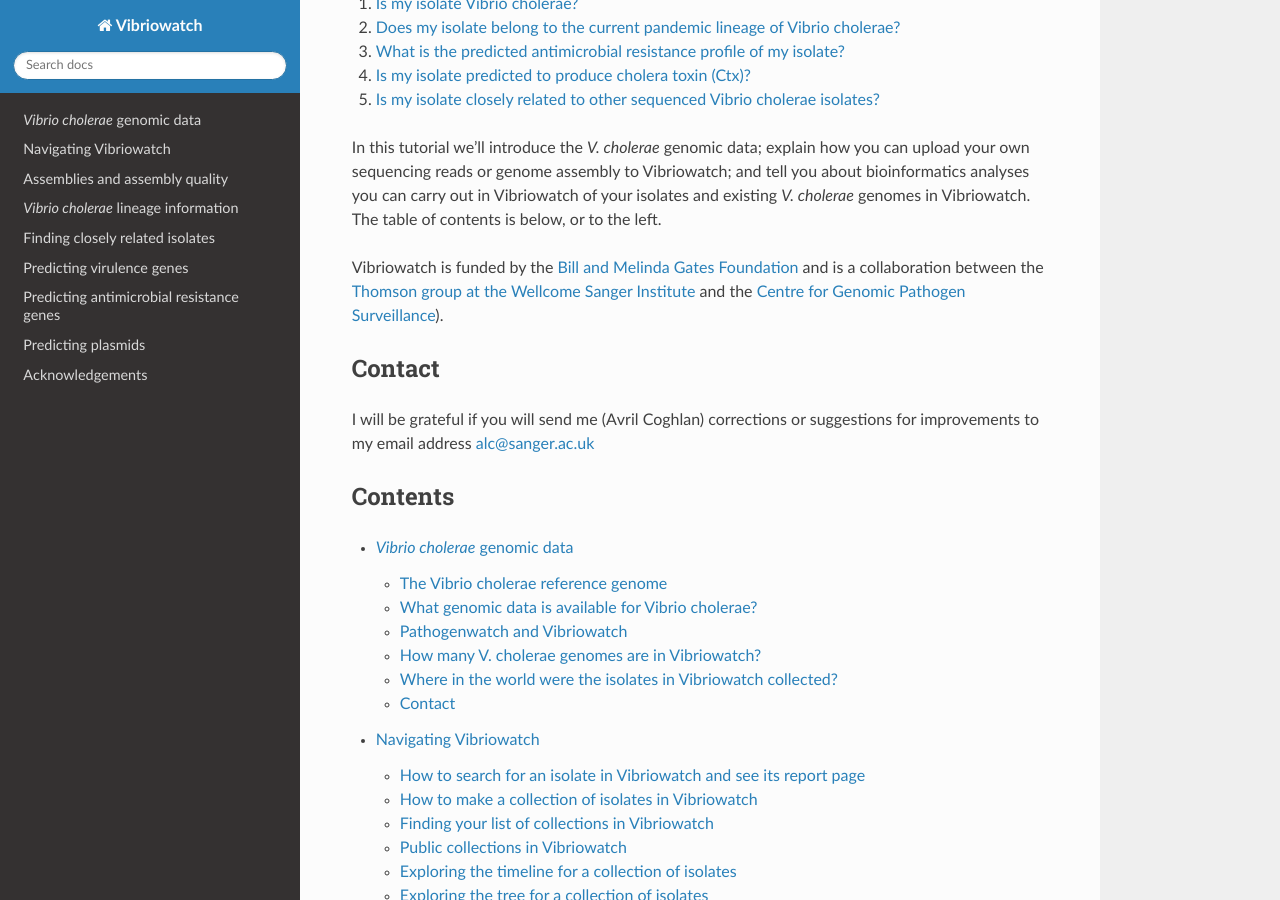
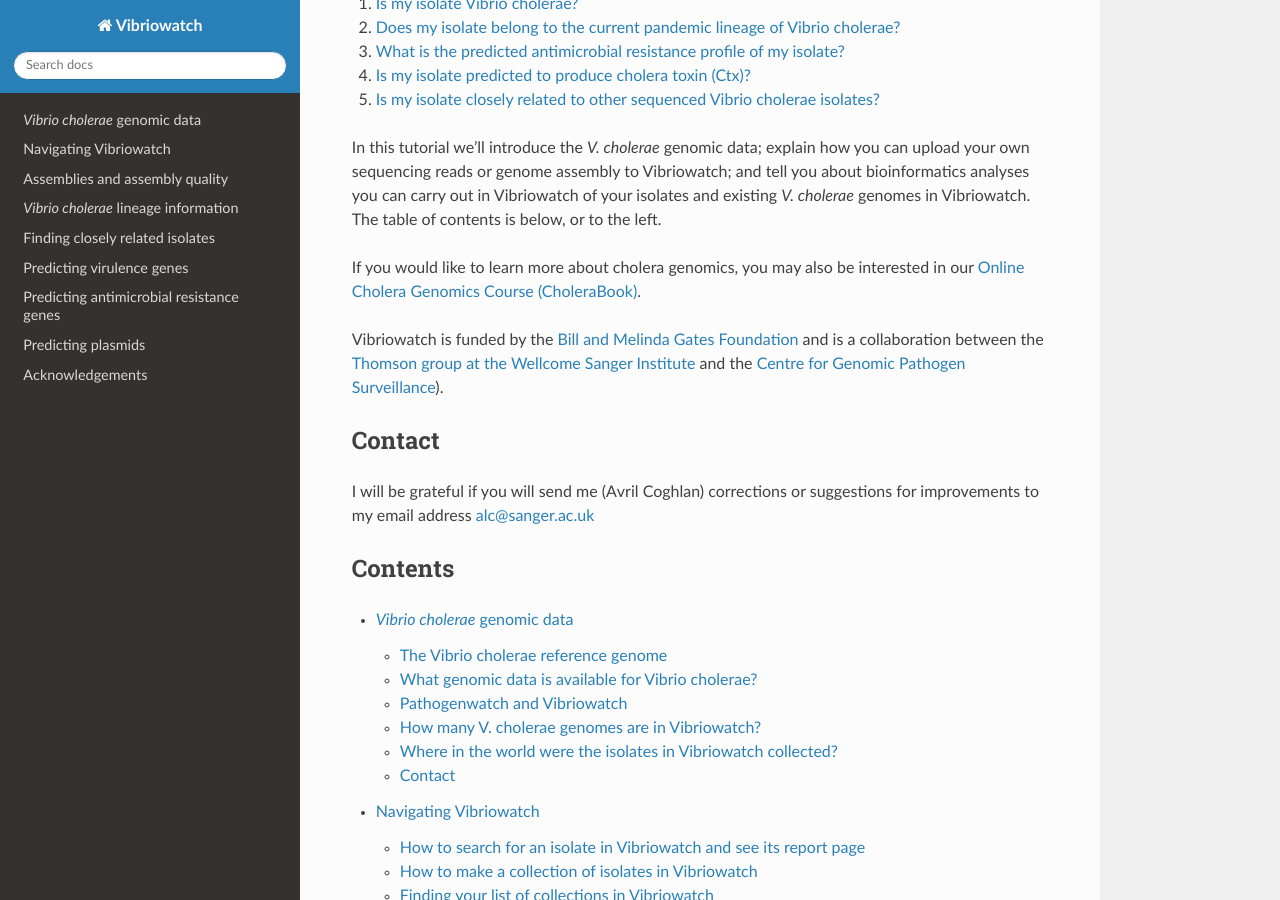
Before and after one commit to avrilcoghlan/vibriowatch, a Sphinx documentation site: the page built from docs/source/index.rst, in a window 1280 px wide and 900 px high, scrolled down 432 px. Built offline with Sphinx 7.4.7 and the Read the Docs theme 3.1.0, drawn with Linux system fonts in a browser that asks for light colours.

Commit message:
Update index.rst

```diff
--- a/docs/source/index.rst
+++ b/docs/source/index.rst
@@ -22,6 +22,10 @@
 In this tutorial we'll introduce the *V. cholerae* genomic data; explain how you can upload your own sequencing reads or genome assembly to Vibriowatch; and tell you about bioinformatics analyses you can carry out in Vibriowatch of your isolates and existing *V. cholerae* genomes in Vibriowatch. The table of contents is below, or to the left.
 
 .. _PathogenWatch: https://pathogen.watch/
+
+If you would like to learn more about cholera genomics, you may also be interested in our `Online Cholera Genomics Course (CholeraBook)`_.
+
+.. _Online Cholera Genomics Course (CholeraBook): https://cholerabook.readthedocs.io/
 
 Vibriowatch is funded by the `Bill and Melinda Gates Foundation`_ and is a collaboration between the `Thomson group at the Wellcome Sanger Institute`_ and the `Centre for Genomic Pathogen Surveillance`_).
 
```
